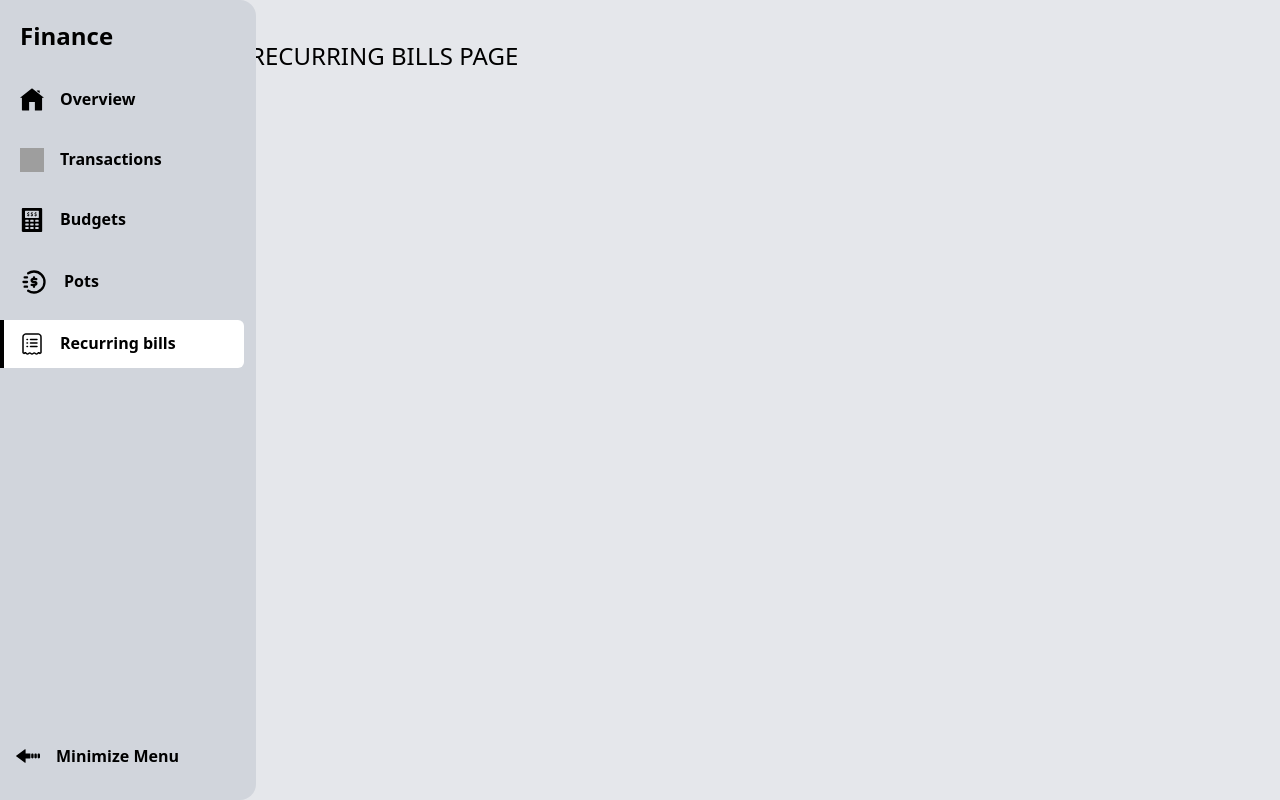
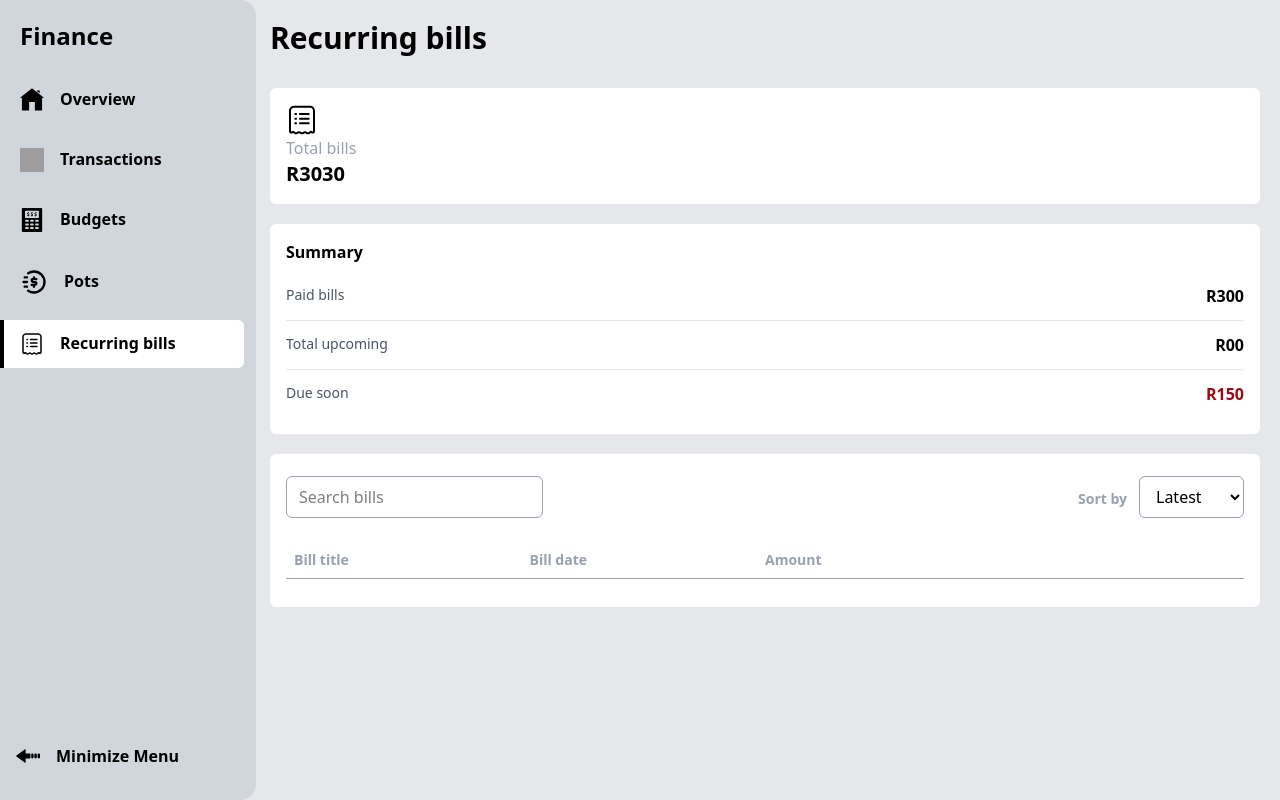
Before and after one commit to FrancoRaymond/finance-app, a React (Vite) app: page /recurringbills in a window 1280 px wide. Built offline with nearby package versions, Linux system fonts and the light colour scheme; grey boxes are pictures that could not be loaded.

Commit message:
bills page mark up

```diff
--- a/src/App.jsx
+++ b/src/App.jsx
@@ -16,7 +16,7 @@ function App() {
     <AppProvider>
       <div className='flex flex-col md:flex-row'>
         <Navbar setNavWidth={setNavWidth} />
-    <div className={`flex-1 transition-all duration-300 ease-in-out ${navWidth > 72  ? "md:ml-[250px]" : "md:ml-[70px]"}`}>
+        <div className={`flex-1 w-full transition-all duration-300 ease-in-out ${navWidth > 72  ? "md:ml-[250px]" : "md:ml-[70px]"}`}>
           <Routes>
             <Route path='/' element={<Home />} />
             <Route path='/transactions' element={<Transactions />} />
--- a/src/pages/RecurringBills.jsx
+++ b/src/pages/RecurringBills.jsx
@@ -1,9 +1,81 @@
-import React from 'react'
+import React,{useState, useEffect} from 'react'
+import bills from '../assets/images/bills.svg'
 
 const RecurringBills = () => {
+  const [searchInput, setSearchInput] = useState('')
+  const [sortInput, setSortInput] = useState('')
+
+  useEffect(() => {
+    console.log(searchInput)
+    console.log("filter: " + sortInput)
+  }, [searchInput, sortInput])
+
   return (
-    <div className='text-2xl py-10'>
-      RECURRING BILLS PAGE
+    <div className='py-5 px-2 md:px-5 w-full'>
+      <h2 className='font-semibold text-2xl sm:text-3xl'>Recurring bills</h2>
+      <div className='grid gap-5 mt-8 grid-cols-1 lg:grid-cols-'>
+        <div className='bg-white rounded-md p-4'>
+          <img src={bills} alt="" className='size-8 fill-amber-50'/>
+          <p className='text-gray-400'>Total bills</p>
+          <span className='text-xl font-bold'>R3030</span>
+        </div>
+        <div className='bg-white rounded-md p-4 order-3'>
+          <header className='flex justify-between'>
+            <input
+                type="text"
+                id='potName'
+                value={searchInput}
+                onChange={(e) => setSearchInput(e.target.value)}
+                name="potName"
+                required
+                placeholder='Search bills'
+                className='outline-none mt-1.5 border rounded-md py-2 px-3 border-gray-400'
+            />
+            <div className='flex items-center gap-3'>
+              <label htmlFor="" className='hidden lg:flex text-sm font-semibold text-gray-400 mt-2.5'>Sort by</label>
+              <select name="" id="" onChange={(e) => setSortInput(e.target.value)} className='outline-none text-[1rem] cursor-pointer mt-1.5 border rounded-md py-2 px-3 border-gray-400'>
+                <option value="Latest">Latest</option>
+                <option value="Oldest">Oldest</option>
+                <option value="A-Z">A to Z</option>
+                <option value="Z-A">Z to A</option>
+                <option value="Highest">Highest</option>
+                <option value="Lowest">Lowest</option>
+              </select>
+          </div>
+          </header>
+          <table className='min-w-full table-auto mt-6 text-left flex flex-col gap-3'>
+            <thead>
+              <tr className='text-sm text-gray-400 px-2 items-center grid grid-cols-4 py-2 border-b border-gray-400'>
+                <th>Bill title</th>
+                <th>Bill date</th>
+                <th>Amount</th>
+              </tr>
+            </thead>
+            <tbody className='flex flex-col gap-3'>
+              <tr>
+                <td></td>
+                <td></td>
+                <td></td>
+              </tr>
+            </tbody>
+          </table>
+        </div>
+        <div className='bg-white rounded-md p-4 order-2'>
+          <p className='font-semibold'>Summary</p>
+          <div className='flex justify-between py-3 border-b border-gray-200 mt-2'>
+            <p className='text-gray-600 text-[14px]'>Paid bills</p>
+            <span className='font-semibold'>R300</span>
+          </div>
+          <div className='flex justify-between py-3 border-b border-gray-200'>
+            <p className='text-gray-600 text-[14px]'>Total upcoming</p>
+            <span className='font-semibold'>R00</span>
+          </div>
+          <div className='flex justify-between py-3'>
+            <p className='text-gray-600 text-[14px]'>Due soon</p>
+            <span className='font-semibold text-red-800'>R150</span>
+          </div>
+        </div>
+      </div>
     </div>
   )
 }
```
